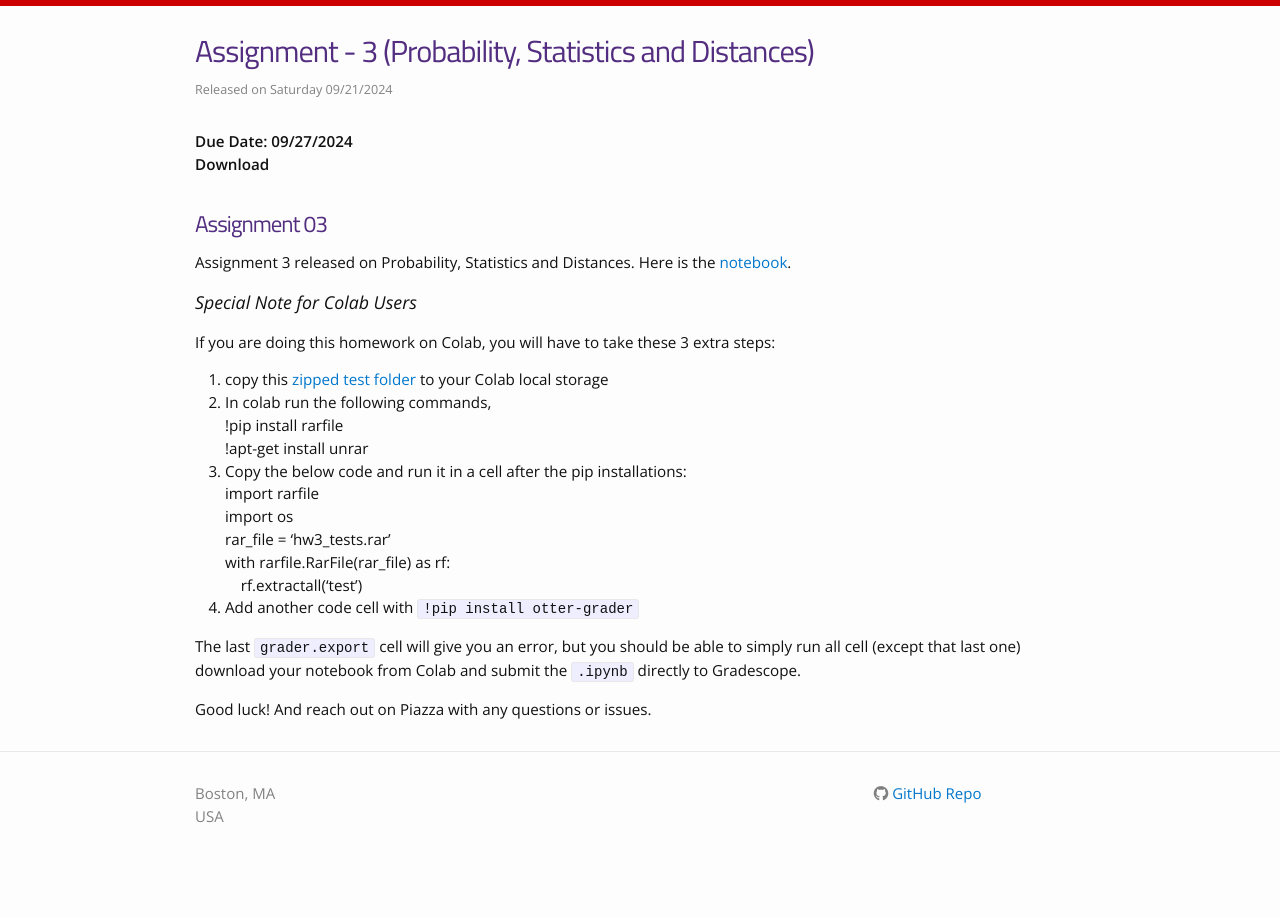
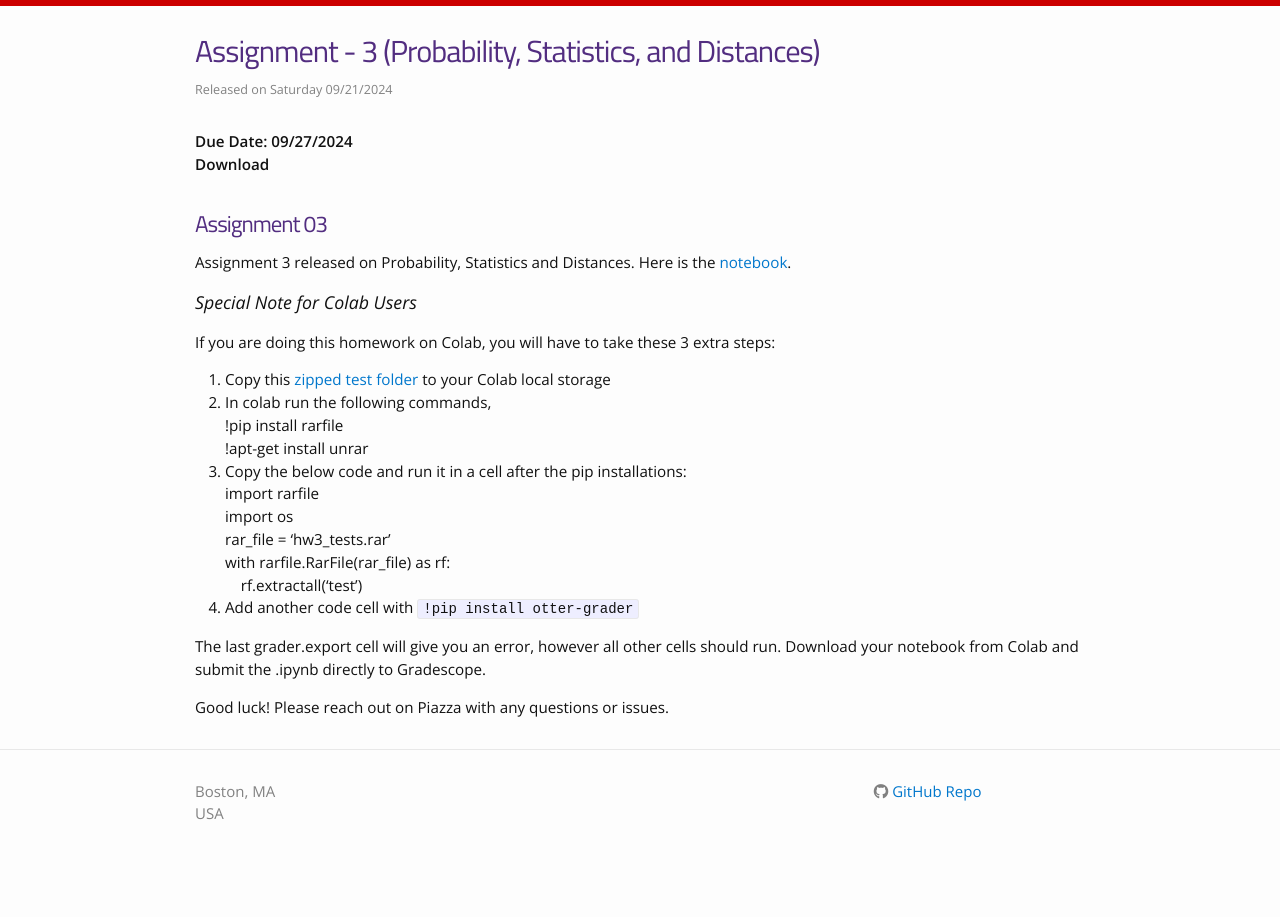
Before and after one commit to tools4ds/fa2024, a Jekyll site: the page built from _assignments/03_assignment.md, in a window 1280 px wide. Shown: the part 180-1097 px from the top of the page. Built offline with Jekyll 4.4.1, drawn with Linux system fonts in a browser that asks for light colours; nearby versions of some CDN libraries.

Commit message:
Update 03_assignment.md

```diff
--- a/_assignments/03_assignment.md
+++ b/_assignments/03_assignment.md
@@ -3,7 +3,7 @@ type: assignment
 date: 2024-09-20T20:30:00-5:00
 date_a1: 2024-09-20T20:30:00-5:00
 date_c1: 2024-09-20T20:30:00-5:00
-title: 'Assignment - 3 (Probability, Statistics and Distances)'
+title: 'Assignment - 3 (Probability, Statistics, and Distances)'
 hide_from_announcments: false
 due_event:
     type: due
@@ -22,7 +22,7 @@ Here is the [notebook](https://github.com/tools4ds/ds701_fa2024_assignments/blob
 
 If you are doing this homework on Colab, you will have to take these 3 extra steps:
 
-1. copy this [zipped test folder](https://github.com/tools4ds/ds701_fa2024_assignments/blob/main/assignments/assignment03/hw3_tests.rar)
+1. Copy this [zipped test folder](https://github.com/tools4ds/ds701_fa2024_assignments/blob/main/assignments/assignment03/hw3_tests.rar)
    to your Colab local storage<br>
 2. In colab run the following commands, <br>
    !pip install rarfile<br>
@@ -35,8 +35,6 @@ If you are doing this homework on Colab, you will have to take these 3 extra ste
    &nbsp;&nbsp;&nbsp;&nbsp;rf.extractall('test')<br>
 5. Add another code cell with `!pip install otter-grader`
 
-The last `grader.export` cell will give you an error, but you should be able to
-simply run all cell (except that last one) download your notebook from Colab
-and submit the `.ipynb` directly to Gradescope.
+The last grader.export cell will give you an error, however all other cells should run. Download your notebook from Colab and submit the .ipynb directly to Gradescope.
 
-Good luck! And reach out on Piazza with any questions or issues.
+Good luck! Please reach out on Piazza with any questions or issues.
```
